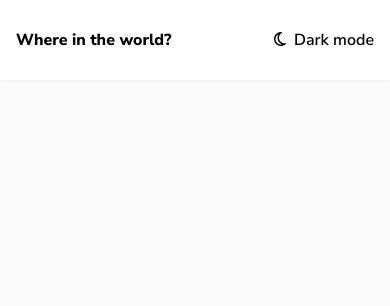
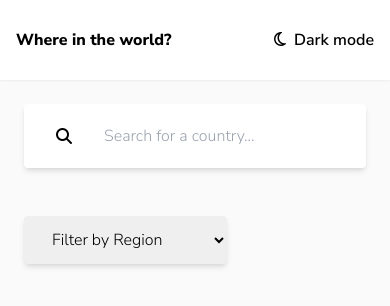
Before and after one commit to Coolbylaki/FrontendMentor-Country, a React (Create React App) app: page / in a window 390 px wide. Shown: the top 306 px of the page. Built offline with nearby package versions, Linux system fonts and the light colour scheme.

Commit message:
Add: input & filter for mobile

```diff
--- a/src/App.jsx
+++ b/src/App.jsx
@@ -1,11 +1,13 @@
 import { Fragment } from "react";
 
 import Header from "./components/Layout/Header";
+import Form from "./components/HeaderForm/Form";
 
 function App() {
 	return (
 		<Fragment>
 			<Header />
+			<Form />
 		</Fragment>
 	);
 }
--- /dev/null
+++ b/src/components/HeaderForm/Filter.jsx
@@ -0,0 +1,16 @@
+const Filter = (props) => {
+	return (
+		<select defaultValue="Filter" className="rounded py-3 pl-6 pr-12 my-6 ml-6 shadow-md">
+			<option disabled value="Filter">
+				Filter by Region
+			</option>
+			<option value="Africa">Africa</option>
+			<option value="America">America</option>
+			<option value="Asia">Asia</option>
+			<option value="Europe">Europe</option>
+			<option value="Oceania">Oceania</option>
+		</select>
+	);
+};
+
+export default Filter;
--- /dev/null
+++ b/src/components/HeaderForm/Form.jsx
@@ -0,0 +1,13 @@
+import Filter from "./Filter";
+import Input from "./Input";
+
+const Form = (props) => {
+	return (
+		<div>
+			<Input />
+			<Filter />
+		</div>
+	);
+};
+
+export default Form;
--- /dev/null
+++ b/src/components/HeaderForm/Input.jsx
@@ -0,0 +1,10 @@
+const Input = (props) => {
+	return (
+		<form className="m-6 relative">
+			<input type="text" placeholder="Search for a country..." className="p-5 shadow-md w-full rounded pl-20" />
+			<i className="fa-solid fa-magnifying-glass absolute left-8 top-6 "></i>
+		</form>
+	);
+};
+
+export default Input;
--- a/src/components/Layout/Header.jsx
+++ b/src/components/Layout/Header.jsx
@@ -2,9 +2,9 @@ const Header = (props) => {
 	return (
 		<nav className="flex justify-between bg-white py-7 px-4 pc:px-12 pc:py-5 drop-shadow-sm">
 			<h1 className="pc:text-xl font-extrabold">Where in the world?</h1>
-			<span className="font-semibold">
-				<i class="fa-regular fa-moon pr-2"></i>Dark mode
-			</span>
+			<button className="font-semibold">
+				<i className="fa-regular fa-moon pr-2"></i>Dark mode
+			</button>
 		</nav>
 	);
 };
--- a/tailwind.config.js
+++ b/tailwind.config.js
@@ -2,7 +2,15 @@
 module.exports = {
 	content: ["./src/**/*.{js,jsx,ts,tsx}"],
 	theme: {
-		extend: {},
+		extend: {
+			colors: {
+				DBlueDark: "hsl(209, 23%, 22%)",
+				VDBlueDark: "hsl(207, 26%, 17%)",
+				VDBlueLight: "hsl(200, 15%, 8%)",
+				DGrayLight: "hsl(0, 0%, 52%)",
+				VLGrayLight: "hsl(0, 0%, 98%)",
+			},
+		},
 		screens: {
 			pc: "1440px",
 		},
```
